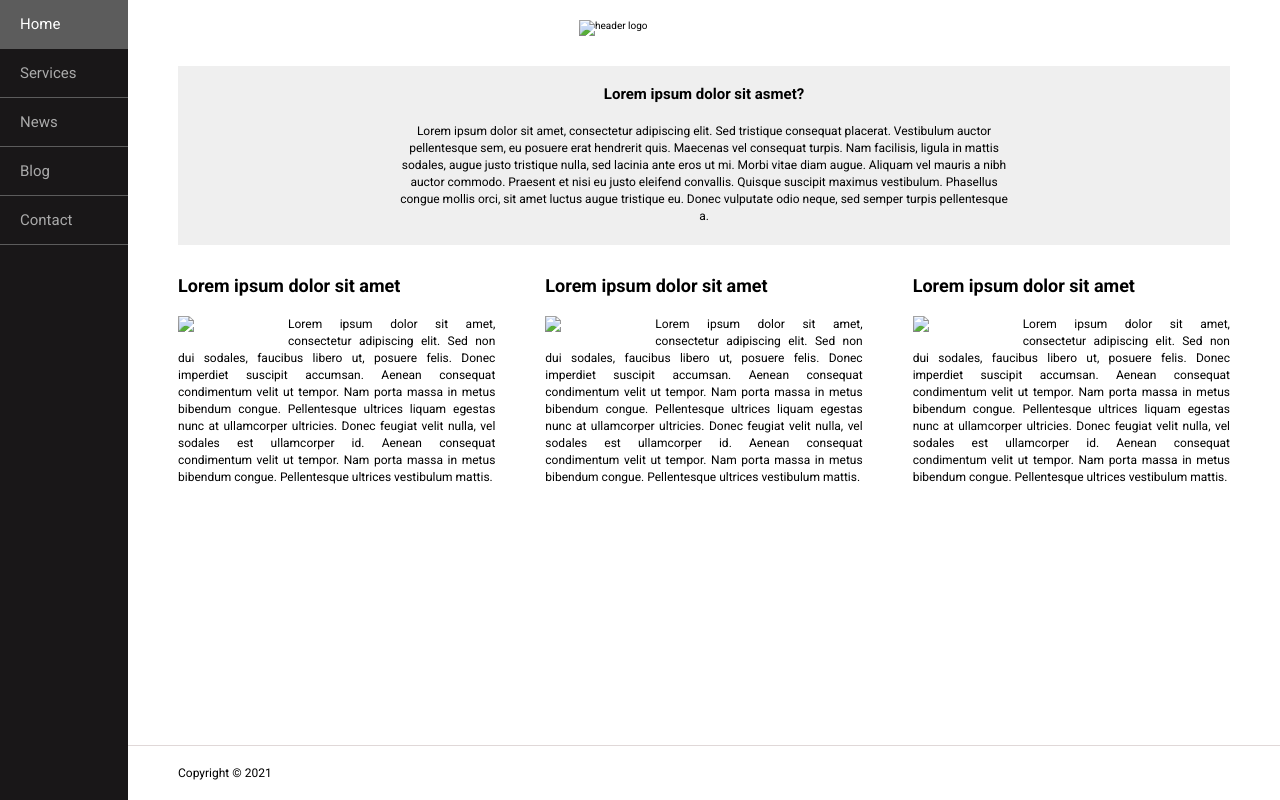
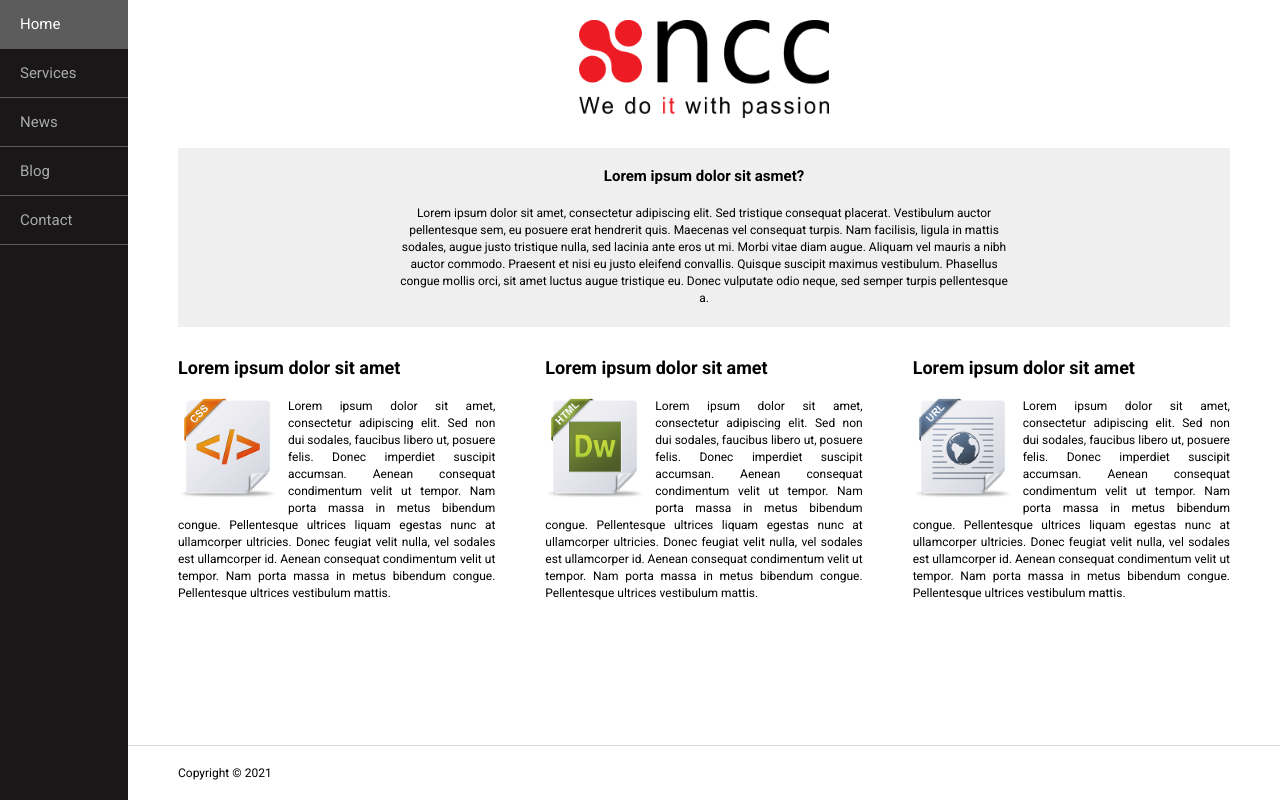
Before and after one commit to huunhan196/landing-page-ncc, a plain HTML site: page index.html in a window 1280 px wide. Drawn offline with Linux system fonts and the light colour scheme; the site is published under a folder, as on GitHub Pages, so addresses that start at the root find nothing.

Commit message:
fix some issues with images

```diff
--- a/index.html
+++ b/index.html
@@ -4,7 +4,7 @@
     <meta charset="UTF-8" />
     <meta http-equiv="X-UA-Compatible" content="IE=edge" />
     <meta name="viewport" content="width=device-width, initial-scale=1.0" />
-    <link rel="icon" type="image/png" href="/img/logoNCC_small.png" />
+    <link rel="icon" type="image/png" href="img/logoNCC_small.png" />
     <link rel="preconnect" href="https://fonts.googleapis.com" />
     <link rel="preconnect" href="https://fonts.gstatic.com" crossorigin />
     <link
@@ -27,7 +27,7 @@
     <div class="main">
       <div class="content">
         <div class="header">
-          <img class="header__image" src="/img/logoNCC.png" alt="header logo" />
+          <img class="header__image" src="img/logoNCC.png" alt="header logo" />
         </div>
         <div class="description">
           <p class="description__title">Lorem ipsum dolor sit asmet?</p>
@@ -47,7 +47,7 @@
           <div class="card">
             <div class="card__title">Lorem ipsum dolor sit amet</div>
             <div class="card__content">
-              <img class="card__image" src="/img/icon1.png" />
+              <img class="card__image" src="img/icon1.png" />
               <p class="card__text">
                 Lorem ipsum dolor sit amet, consectetur adipiscing elit. Sed non
                 dui sodales, faucibus libero ut, posuere felis. Donec imperdiet
@@ -63,7 +63,7 @@
           <div class="card">
             <div class="card__title">Lorem ipsum dolor sit amet</div>
             <div class="card__content">
-              <img class="card__image" src="/img/icon2.png" />
+              <img class="card__image" src="img/icon2.png" />
               <p class="card__text">
                 Lorem ipsum dolor sit amet, consectetur adipiscing elit. Sed non
                 dui sodales, faucibus libero ut, posuere felis. Donec imperdiet
@@ -79,7 +79,7 @@
           <div class="card">
             <div class="card__title">Lorem ipsum dolor sit amet</div>
             <div class="card__content">
-              <img class="card__image" src="/img/icon3.png" />
+              <img class="card__image" src="img/icon3.png" />
               <p class="card__text">
                 Lorem ipsum dolor sit amet, consectetur adipiscing elit. Sed non
                 dui sodales, faucibus libero ut, posuere felis. Donec imperdiet
```
